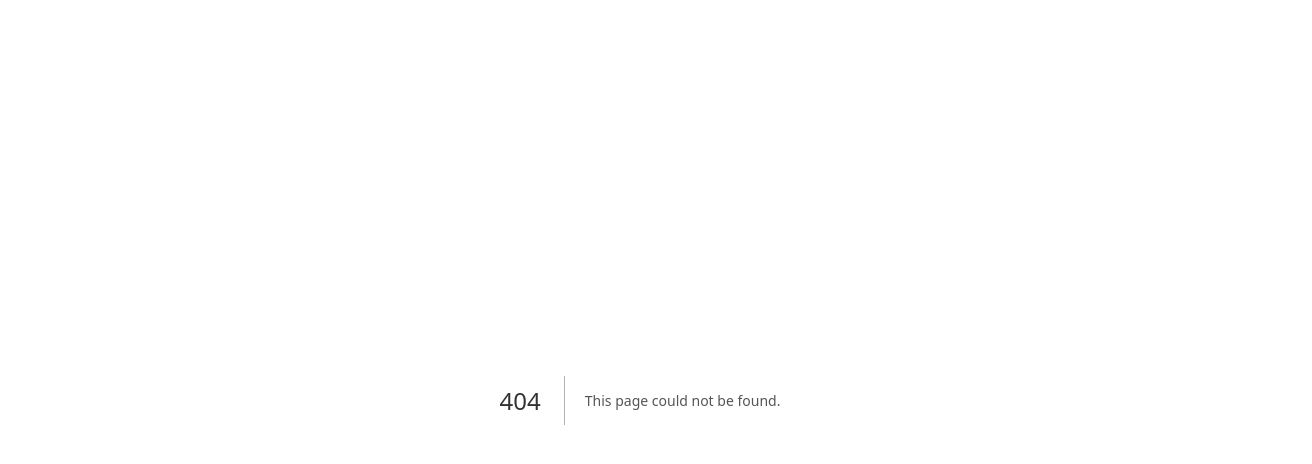
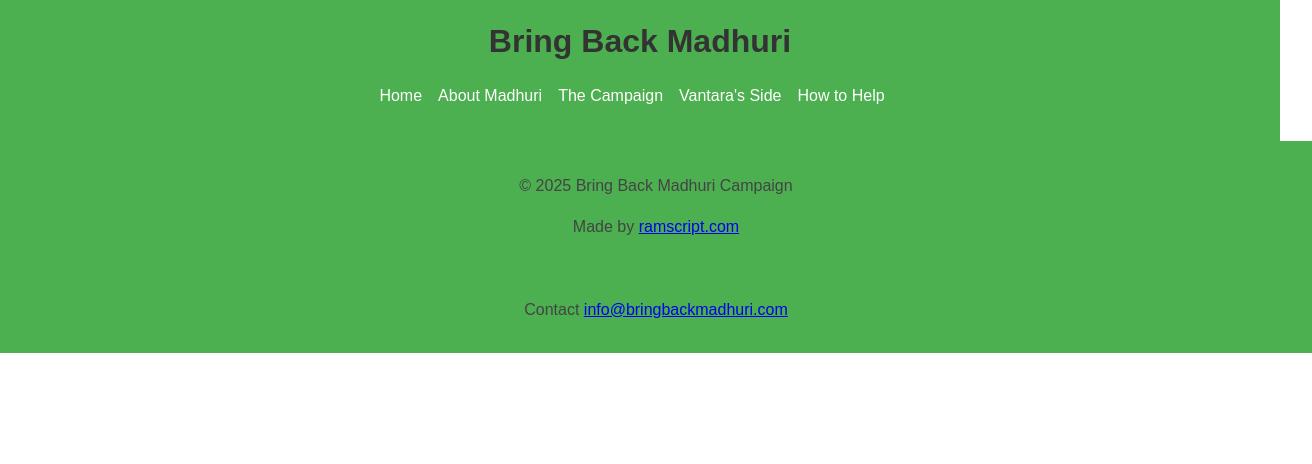
Before and after one commit to RamG222/bringbackmadhuri, a Next.js app: page /about in a window 1280 px wide. Before the commit this address had no page. Shown: the top 464 px of the page, 1312 px wide, since content can reach past the window. Built offline with nearby package versions, Linux system fonts and the light colour scheme.

Commit message:
divide project into functional components

```diff
--- /dev/null
+++ b/src/app/about/page.js
@@ -0,0 +1,5 @@
+function About() {
+  return <></>;
+}
+
+export default About;
--- /dev/null
+++ b/src/app/footer.js
@@ -0,0 +1,21 @@
+function Footer() {
+  return (
+    <>
+      <footer>
+        <p>&copy; 2025 Bring Back Madhuri Campaign</p>
+        <p>
+          Made by <a href="http://ramscript.com">ramscript.com</a>
+        </p>
+        <br />
+        <p>
+          Contact{" "}
+          <a href="mailto:info@bringbackmadhuri.com">
+            info@bringbackmadhuri.com
+          </a>
+        </p>
+      </footer>
+    </>
+  );
+}
+
+export default Footer;
--- /dev/null
+++ b/src/app/header.js
@@ -0,0 +1,30 @@
+function Header() {
+  return (
+    <>
+      <header>
+        <h1>Bring Back Madhuri</h1>
+        <nav>
+          <ul>
+            <li>
+              <a href="#home">Home</a>
+            </li>
+            <li>
+              <a href="#about">About Madhuri</a>
+            </li>
+            <li>
+              <a href="#campaign">The Campaign</a>
+            </li>
+            <li>
+              <a href="#vantara">Vantara's Side</a>
+            </li>
+            <li>
+              <a href="#help">How to Help</a>
+            </li>
+          </ul>
+        </nav>
+      </header>
+    </>
+  );
+}
+
+export default Header;
--- a/src/app/layout.js
+++ b/src/app/layout.js
@@ -1,5 +1,7 @@
 import "./globals.css";
 import Script from "next/script";
+import Header from "./header";
+import Footer from "./footer";
 
 export const metadata = {
   title: "#BringBackMadhuri",
@@ -37,7 +39,11 @@ export default function RootLayout({ children }) {
           `}
         </Script>
       </head>
-      <body>{children}</body>
+      <body>
+        <Header />
+        {children}
+        <Footer />
+      </body>
     </html>
   );
 }
```
Also changed, not shown: src/app/page.js (+0 -35 lines).
